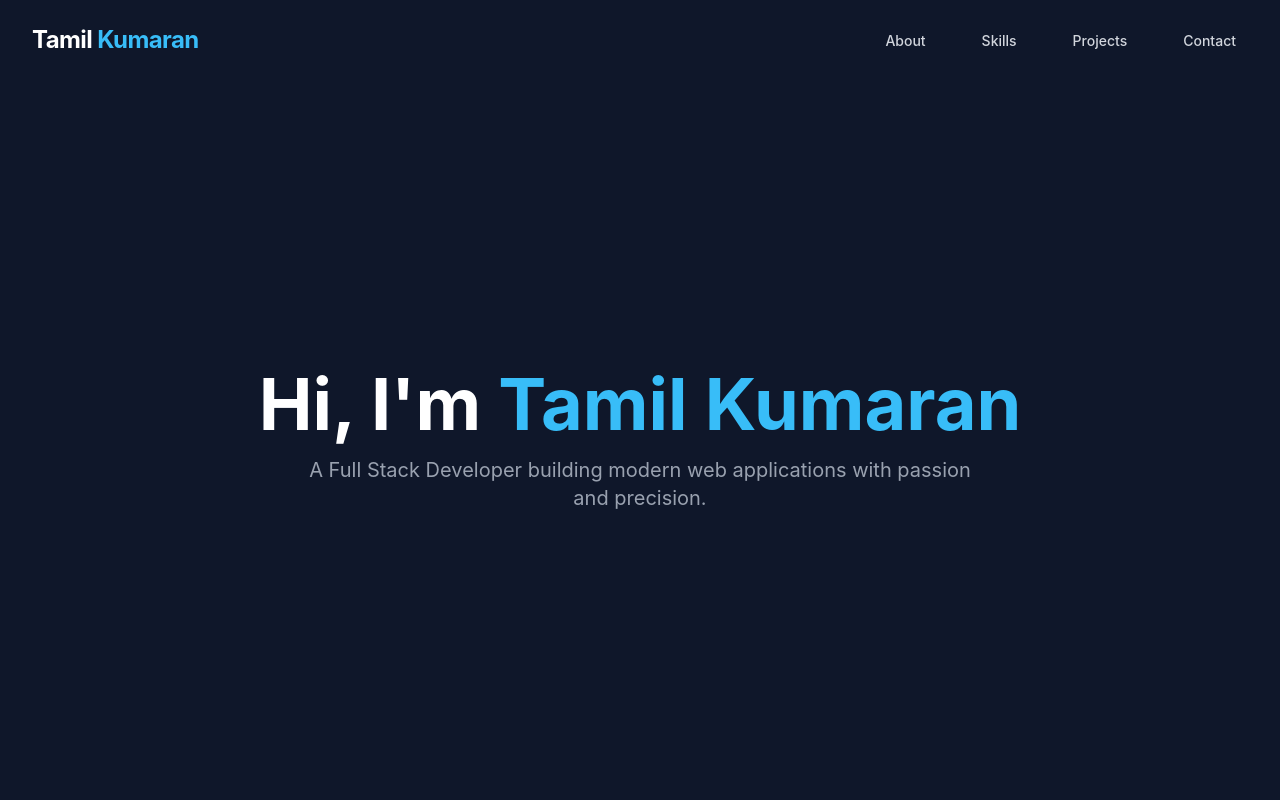
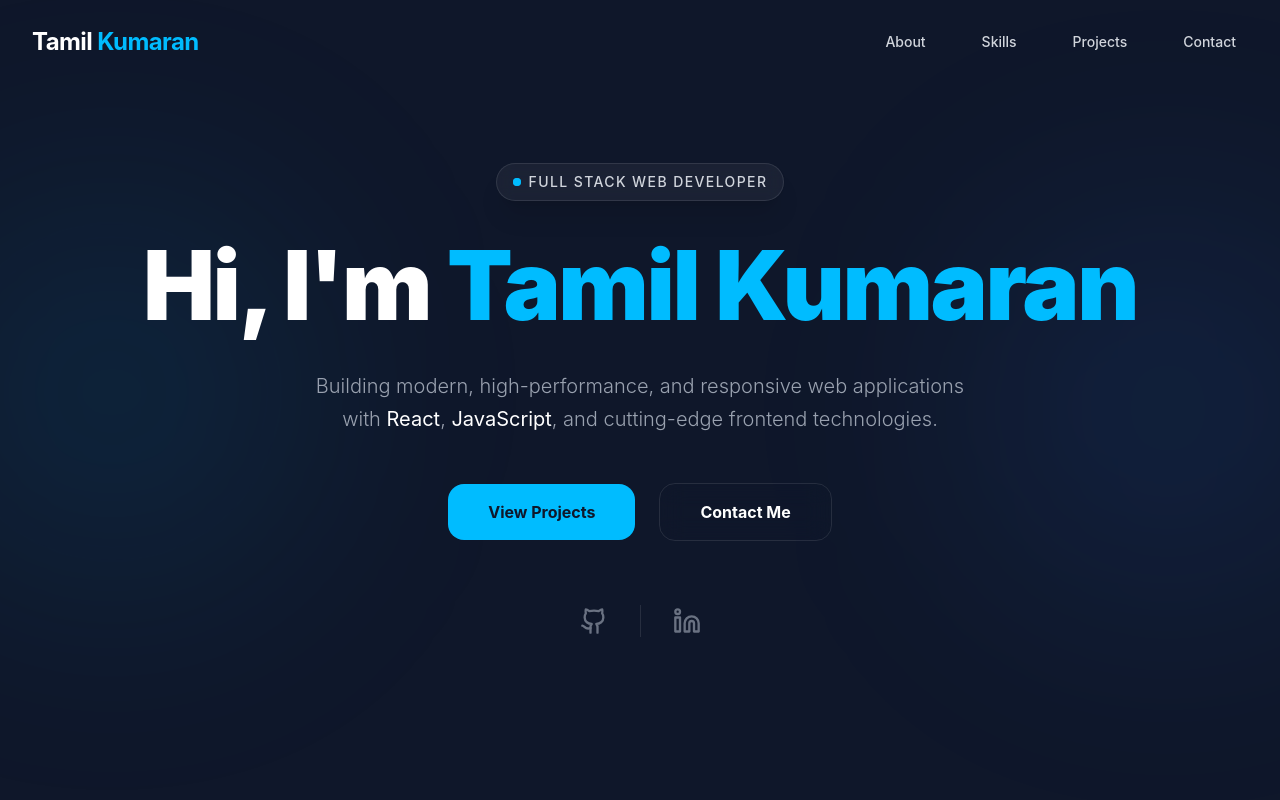
Before and after one commit to tamilkumaran050706-oss/FUTURE_FS_01, a React app: page / in a window 1280 px wide. Shown: the top 800 px of the page. Built offline with nearby package versions, Linux system fonts and the light colour scheme; the HTML template or start-up script is replaced by a standard one.

Commit message:
Built professional hero section

```diff
--- a/src/components/Hero.jsx
+++ b/src/components/Hero.jsx
@@ -1,15 +1,91 @@
 import React from 'react';
+import { Link } from 'react-scroll';
 
 const Hero = () => {
   return (
-    <section id="hero" className="min-h-screen flex items-center justify-center bg-primary pt-20">
-      <div className="text-center">
-        <h2 className="text-5xl md:text-7xl font-bold text-white mb-4">
-          Hi, I'm <span className="text-accent">Tamil Kumaran</span>
-        </h2>
-        <p className="text-xl text-gray-400 max-w-2xl mx-auto">
-          A Full Stack Developer building modern web applications with passion and precision.
+    <section
+      id="hero"
+      className="relative min-h-screen flex items-center justify-center bg-[#0f172a] overflow-hidden"
+    >
+      {/* Background Effects */}
+      <div className="absolute inset-0 z-0">
+        <div className="absolute top-1/4 -left-20 w-96 h-96 bg-sky-500/10 rounded-full blur-[120px]"></div>
+        <div className="absolute bottom-1/4 -right-20 w-96 h-96 bg-blue-500/10 rounded-full blur-[120px]"></div>
+      </div>
+
+      <div className="relative z-10 max-w-7xl mx-auto px-6 sm:px-12 lg:px-16 text-center">
+        {/* Intro Tag */}
+        <div className="inline-flex items-center gap-2 px-4 py-2 mb-8 rounded-full bg-white/5 border border-white/10 backdrop-blur-sm shadow-xl">
+          <span className="relative flex h-2 w-2">
+            <span className="absolute inline-flex h-full w-full rounded-full bg-sky-400 opacity-75"></span>
+            <span className="relative inline-flex rounded-full h-2 w-2 bg-sky-400"></span>
+          </span>
+          <span className="text-gray-300 text-xs sm:text-sm font-medium tracking-widest uppercase">
+            Full Stack Web Developer
+          </span>
+        </div>
+
+        {/* Main Heading */}
+        <div>
+          <h1 className="text-5xl sm:text-7xl lg:text-8xl font-black text-white mb-8 tracking-tight leading-[1.1]">
+            Hi, I'm <span className="text-sky-400 relative inline-block">
+              Tamil Kumaran
+            </span>
+          </h1>
+        </div>
+
+        {/* Description */}
+        <p className="text-lg sm:text-xl text-gray-400 max-w-2xl mx-auto mb-12 leading-relaxed font-light">
+          Building modern, high-performance, and responsive web applications with
+          <span className="text-white font-normal"> React</span>,
+          <span className="text-white font-normal"> JavaScript</span>, and
+          cutting-edge frontend technologies.
         </p>
+
+        {/* CTA Buttons */}
+        <div className="flex flex-col sm:flex-row items-center justify-center gap-6 mb-16">
+          <Link to="projects" smooth={true} duration={500} offset={-80}>
+            <button className="group relative px-10 py-4 bg-sky-400 text-[#0f172a] font-bold rounded-2xl transition-all duration-300 hover:scale-105 hover:shadow-[0_0_30px_rgba(56,189,248,0.4)] active:scale-95 cursor-pointer overflow-hidden">
+              <span className="relative z-10 flex items-center gap-2">
+                View Projects
+              </span>
+            </button>
+          </Link>
+
+          <Link to="contact" smooth={true} duration={500} offset={-80}>
+            <button className="px-10 py-4 bg-transparent border border-white/10 text-white font-bold rounded-2xl backdrop-blur-md transition-all duration-300 hover:bg-white/5 hover:border-white/30 hover:scale-105 active:scale-95 cursor-pointer">
+              Contact Me
+            </button>
+          </Link>
+        </div>
+
+        {/* Social Links */}
+        <div className="flex items-center justify-center gap-8">
+          <a
+            href="https://github.com"
+            target="_blank"
+            rel="noopener noreferrer"
+            className="text-gray-500 hover:text-white transition-all duration-300"
+            aria-label="GitHub"
+          >
+            <svg xmlns="http://www.w3.org/2000/svg" width="28" height="28" viewBox="0 0 24 24" fill="none" stroke="currentColor" strokeWidth="2" strokeLinecap="round" strokeLinejoin="round"><path d="M15 22v-4a4.8 4.8 0 0 0-1-3.5c3 0 6-2 6-5.5.08-1.25-.27-2.48-1-3.5.28-1.15.28-2.35 0-3.5 0 0-1 0-3 1.5-2.64-.5-5.36-.5-8 0C6 2 5 2 5 2c-.3 1.15-.3 2.35 0 3.5A5.403 5.403 0 0 0 4 9c0 3.5 3 5.5 6 5.5-.39.49-.68 1.05-.85 1.65-.17.6-.22 1.23-.15 1.85v4"/><path d="M9 18c-4.51 2-5-2-7-2"/></svg>
+          </a>
+          <div className="w-[1px] h-8 bg-white/10"></div>
+          <a
+            href="https://linkedin.com"
+            target="_blank"
+            rel="noopener noreferrer"
+            className="text-gray-500 hover:text-sky-500 transition-all duration-300"
+            aria-label="LinkedIn"
+          >
+            <svg xmlns="http://www.w3.org/2000/svg" width="28" height="28" viewBox="0 0 24 24" fill="none" stroke="currentColor" strokeWidth="2" strokeLinecap="round" strokeLinejoin="round"><path d="M16 8a6 6 0 0 1 6 6v7h-4v-7a2 2 0 0 0-2-2 2 2 0 0 0-2 2v7h-4v-7a6 6 0 0 1 6-6z"/><rect width="4" height="12" x="2" y="9"/><circle cx="4" cy="4" r="2"/></svg>
+          </a>
+        </div>
+      </div>
+
+      {/* Grid Overlay */}
+      <div className="absolute inset-0 z-0 opacity-[0.03] pointer-events-none"
+        style={{ backgroundImage: 'linear-gradient(rgba(255,255,255,0.05) 1px, transparent 1px), linear-gradient(90deg, rgba(255,255,255,0.05) 1px, transparent 1px)', backgroundSize: '50px 50px' }}>
       </div>
     </section>
   );
--- a/src/components/Navbar.jsx
+++ b/src/components/Navbar.jsx
@@ -1,7 +1,5 @@
 import React, { useState, useEffect } from 'react';
 import { Link } from 'react-scroll';
-import { Menu, X } from 'lucide-react';
-import { motion, AnimatePresence } from 'framer-motion';
 
 const Navbar = () => {
   const [isOpen, setIsOpen] = useState(false);
@@ -35,39 +33,29 @@ const Navbar = () => {
           {/* Logo */}
           <div className="flex-shrink-0 cursor-pointer">
             <Link to="hero" smooth={true} duration={500}>
-              <motion.h1
-                initial={{ opacity: 0, x: -20 }}
-                animate={{ opacity: 1, x: 0 }}
-                className="text-2xl font-bold text-white tracking-tight"
-              >
-                Tamil <span className="text-accent">Kumaran</span>
-              </motion.h1>
+              <h1 className="text-2xl font-bold text-white tracking-tight">
+                Tamil <span className="text-sky-400">Kumaran</span>
+              </h1>
             </Link>
           </div>
 
           {/* Desktop Nav */}
           <div className="hidden md:block">
             <div className="ml-10 flex items-baseline space-x-8">
-              {navLinks.map((link, index) => (
-                <motion.div
+              {navLinks.map((link) => (
+                <Link
                   key={link.name}
-                  initial={{ opacity: 0, y: -10 }}
-                  animate={{ opacity: 1, y: 0 }}
-                  transition={{ delay: index * 0.1 }}
-                >
-                  <Link
                   to={link.to}
                   smooth={true}
                   duration={500}
                   spy={true}
                   offset={-80}
-                    activeClass="text-accent"
-                    className="text-gray-300 hover:text-accent px-3 py-2 text-sm font-medium transition-colors cursor-pointer relative group"
+                  activeClass="text-sky-400"
+                  className="text-gray-300 hover:text-sky-400 px-3 py-2 text-sm font-medium transition-colors cursor-pointer relative group"
                 >
                   {link.name}
-                    <span className="absolute bottom-0 left-0 w-0 h-0.5 bg-accent transition-all duration-300 group-hover:w-full"></span>
+                  <span className="absolute bottom-0 left-0 w-0 h-0.5 bg-sky-400 transition-all duration-300 group-hover:w-full"></span>
                 </Link>
-                </motion.div>
               ))}
             </div>
           </div>
@@ -79,21 +67,21 @@ const Navbar = () => {
               className="text-gray-300 hover:text-white p-2 focus:outline-none transition-colors"
               aria-label="Toggle Menu"
             >
-              {isOpen ? <X size={28} /> : <Menu size={28} />}
+              {isOpen ? (
+                <svg xmlns="http://www.w3.org/2000/svg" width="28" height="28" viewBox="0 0 24 24" fill="none" stroke="currentColor" strokeWidth="2" strokeLinecap="round" strokeLinejoin="round"><line x1="18" y1="6" x2="6" y2="18"></line><line x1="6" y1="6" x2="18" y2="18"></line></svg>
+              ) : (
+                <svg xmlns="http://www.w3.org/2000/svg" width="28" height="28" viewBox="0 0 24 24" fill="none" stroke="currentColor" strokeWidth="2" strokeLinecap="round" strokeLinejoin="round"><line x1="3" y1="12" x2="21" y2="12"></line><line x1="3" y1="6" x2="21" y2="6"></line><line x1="3" y1="18" x2="21" y2="18"></line></svg>
+              )}
             </button>
           </div>
         </div>
       </div>
 
       {/* Mobile Nav */}
-      <AnimatePresence>
-        {isOpen && (
-          <motion.div
-            initial={{ opacity: 0, height: 0 }}
-            animate={{ opacity: 1, height: 'auto' }}
-            exit={{ opacity: 0, height: 0 }}
-            transition={{ duration: 0.3, ease: "easeInOut" }}
-            className="md:hidden bg-[#0f172a]/95 backdrop-blur-lg border-b border-white/10 overflow-hidden"
+      <div
+        className={`md:hidden bg-[#0f172a]/95 backdrop-blur-lg border-b border-white/10 transition-all duration-300 overflow-hidden ${
+          isOpen ? 'max-h-96 opacity-100' : 'max-h-0 opacity-0'
+        }`}
       >
         <div className="px-2 pt-2 pb-6 space-y-1 sm:px-3">
           {navLinks.map((link) => (
@@ -104,17 +92,15 @@ const Navbar = () => {
               duration={500}
               spy={true}
               offset={-80}
-                  activeClass="text-accent bg-white/5"
+              activeClass="text-sky-400 bg-white/5"
               onClick={() => setIsOpen(false)}
-                  className="text-gray-300 hover:text-accent block px-4 py-4 text-base font-medium transition-colors cursor-pointer border-l-4 border-transparent hover:border-accent hover:bg-white/5"
+              className="text-gray-300 hover:text-sky-400 block px-4 py-4 text-base font-medium transition-colors cursor-pointer border-l-4 border-transparent hover:border-sky-400 hover:bg-white/5"
             >
               {link.name}
             </Link>
           ))}
         </div>
-          </motion.div>
-        )}
-      </AnimatePresence>
+      </div>
     </nav>
   );
 };
```
Lines whose indentation alone changed are shown as unchanged.
